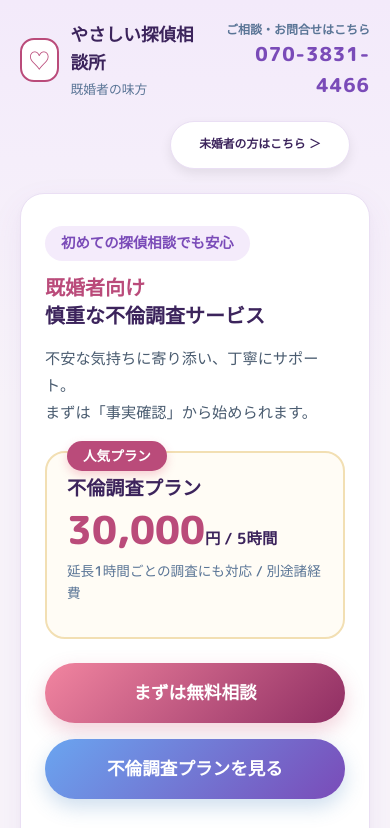
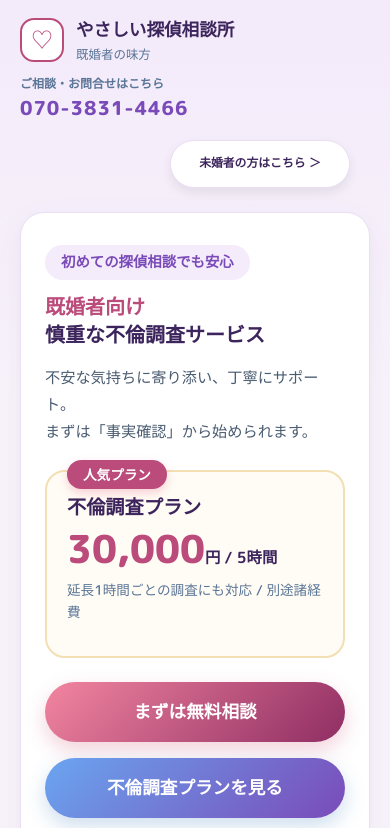
Before and after one commit to tomica1234/detective_lp, a plain HTML site: page affair.html in a window 390 px wide. Shown: the top 828 px of the page. Drawn offline with Linux system fonts and the light colour scheme.

Commit message:
Apply smartphone header fixes across non-index pages

```diff
--- a/affair.html
+++ b/affair.html
@@ -441,6 +441,33 @@
 
       footer { text-align: center; padding: 24px; color: #8ba1b8; font-size: 0.85rem; font-weight: 500; }
 
+      @media (max-width: 767px) {
+        .top {
+          flex-direction: column;
+          align-items: flex-start;
+          gap: 10px;
+          padding: 16px 0;
+        }
+        .brand { font-size: 1.1rem; }
+        .sub {
+          font-size: 0.78rem;
+          line-height: 1.4;
+          word-break: keep-all;
+        }
+        .contact {
+          text-align: left;
+          width: 100%;
+        }
+        .contact small,
+        .contact strong {
+          word-break: keep-all;
+          overflow-wrap: normal;
+        }
+        .hero-visual {
+          display: none;
+        }
+      }
+
       /* レスポンシブ */
       @media (min-width: 768px) {
         .hero { grid-template-columns: 1fr 1fr; padding: 48px; gap: 48px; }
```
Also changed, not shown: plan.html (+24 -0 lines).
